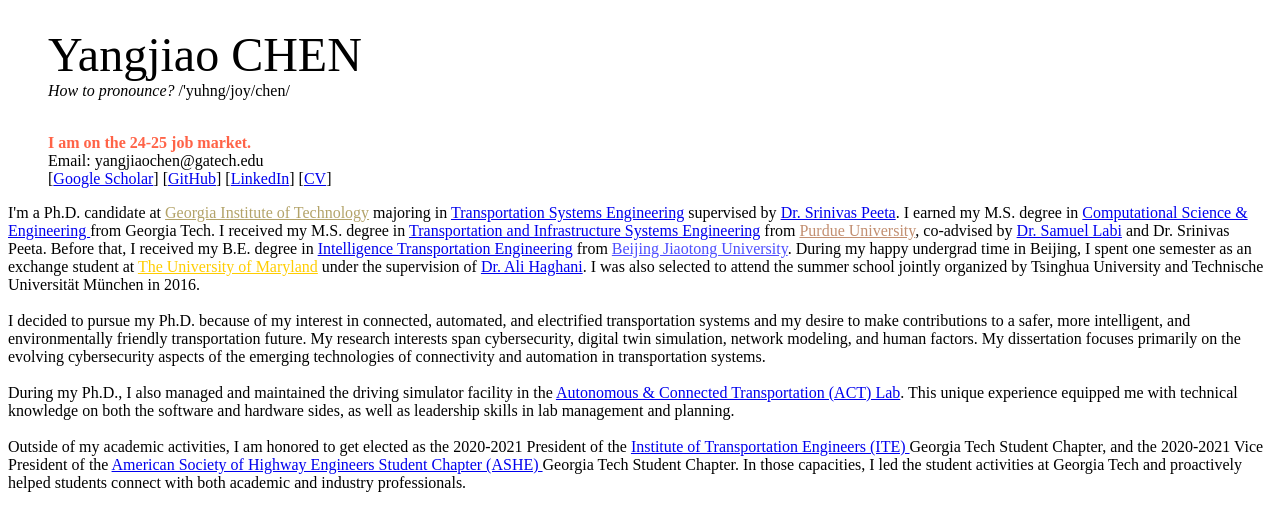
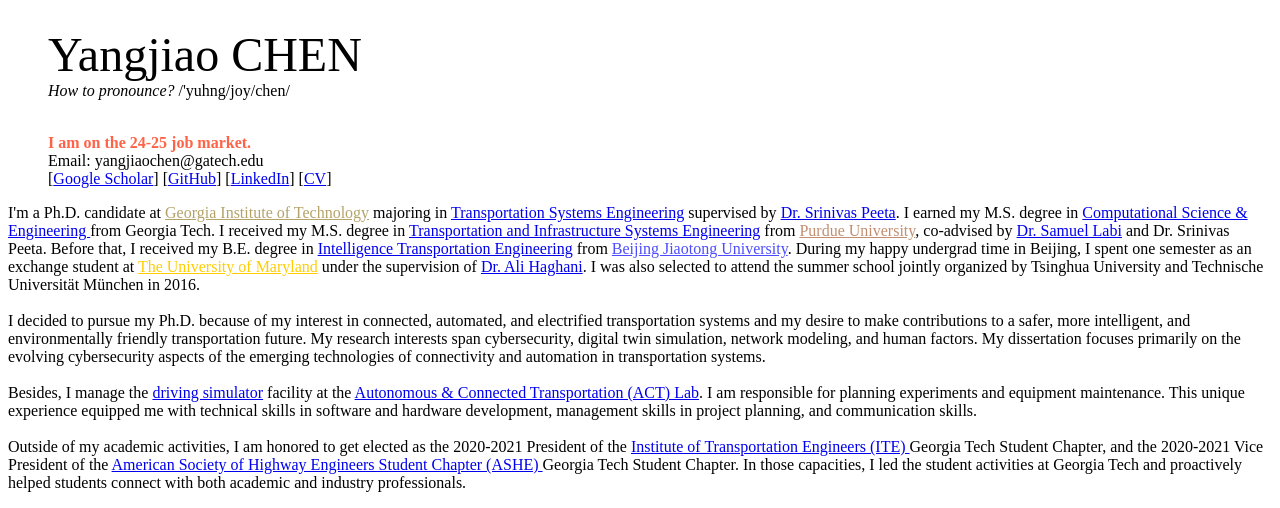
Before and after one commit to YangjiaoChen/YangjiaoChen.github.io, a Jekyll site: the page built from index.html, in a window 1280 px wide, cut to the strip 487-995 px from the top of the page. Built offline with Jekyll 4.4.1, drawn with Linux system fonts in a browser that asks for light colours.

Commit message:
Update index.html

```diff
--- a/index.html
+++ b/index.html
@@ -128,8 +128,8 @@ to a safer, more intelligent, and environmentally friendly transportation future
 My dissertation focuses primarily on the evolving cybersecurity aspects of the emerging technologies of connectivity and automation in transportation systems.
 <br />
 <br />
-During my Ph.D., I also managed and maintained the driving simulator facility in the <a href="https://sites.gatech.edu/actlab/" target="_blank">Autonomous & Connected Transportation (ACT) Lab</a>.
-This unique experience equipped me with technical knowledge on both the software and hardware sides, as well as leadership skills in lab management and planning.
+Besides, I manage the <a href="https://sites.gatech.edu/actlab/facility/" target="_blank">driving simulator</a> facility at the <a href="https://sites.gatech.edu/actlab/" target="_blank">Autonomous & Connected Transportation (ACT) Lab</a>.
+I am responsible for planning experiments and equipment maintenance. This unique experience equipped me with technical skills in software and hardware development, management skills in project planning, and communication skills.
 <br />
 <br />
 Outside of my academic activities, I am honored to get elected as the 2020-2021 President of the <a href="https://ite.ce.gatech.edu" target="_blank">Institute of Transportation Engineers (ITE) </a> Georgia Tech Student Chapter,
```
